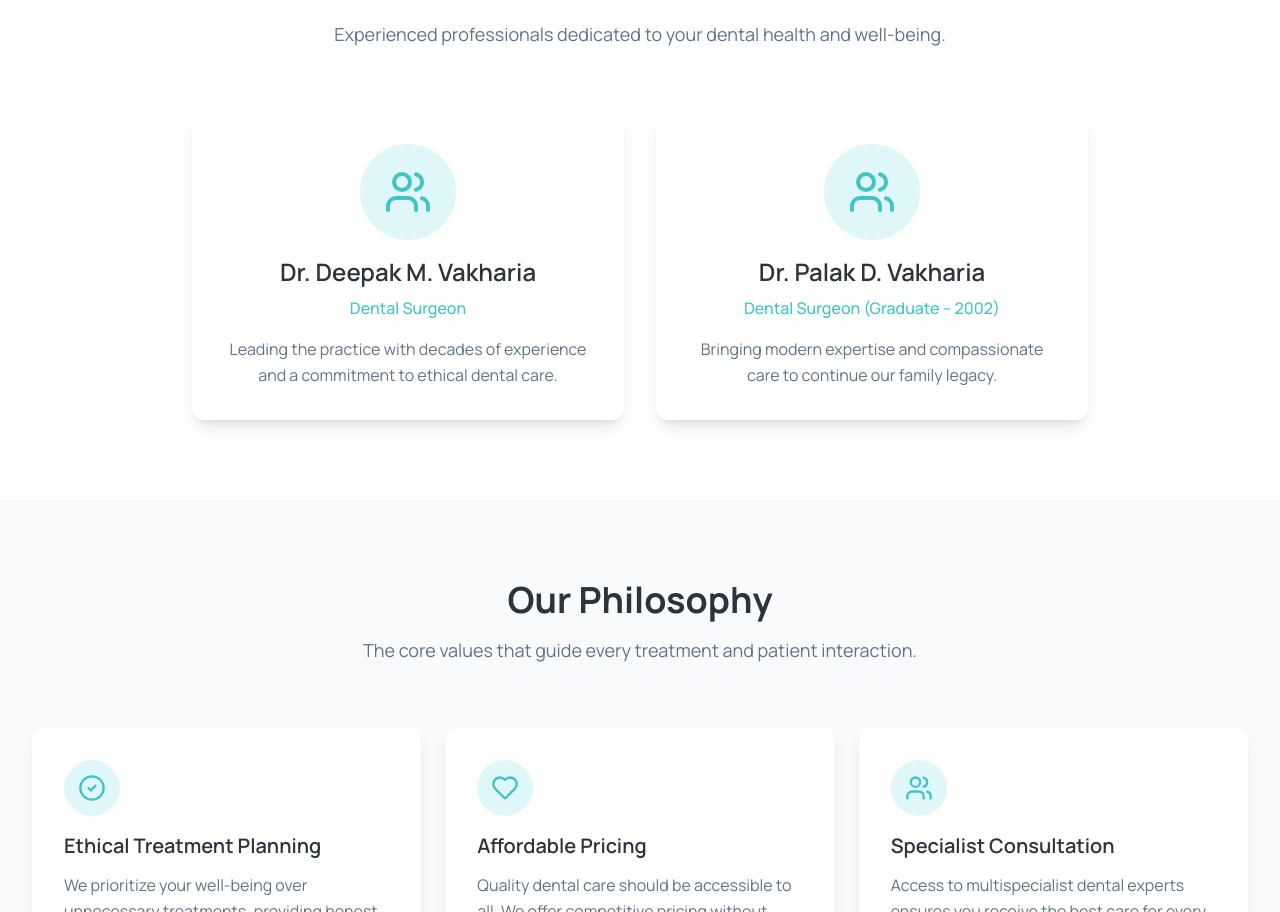
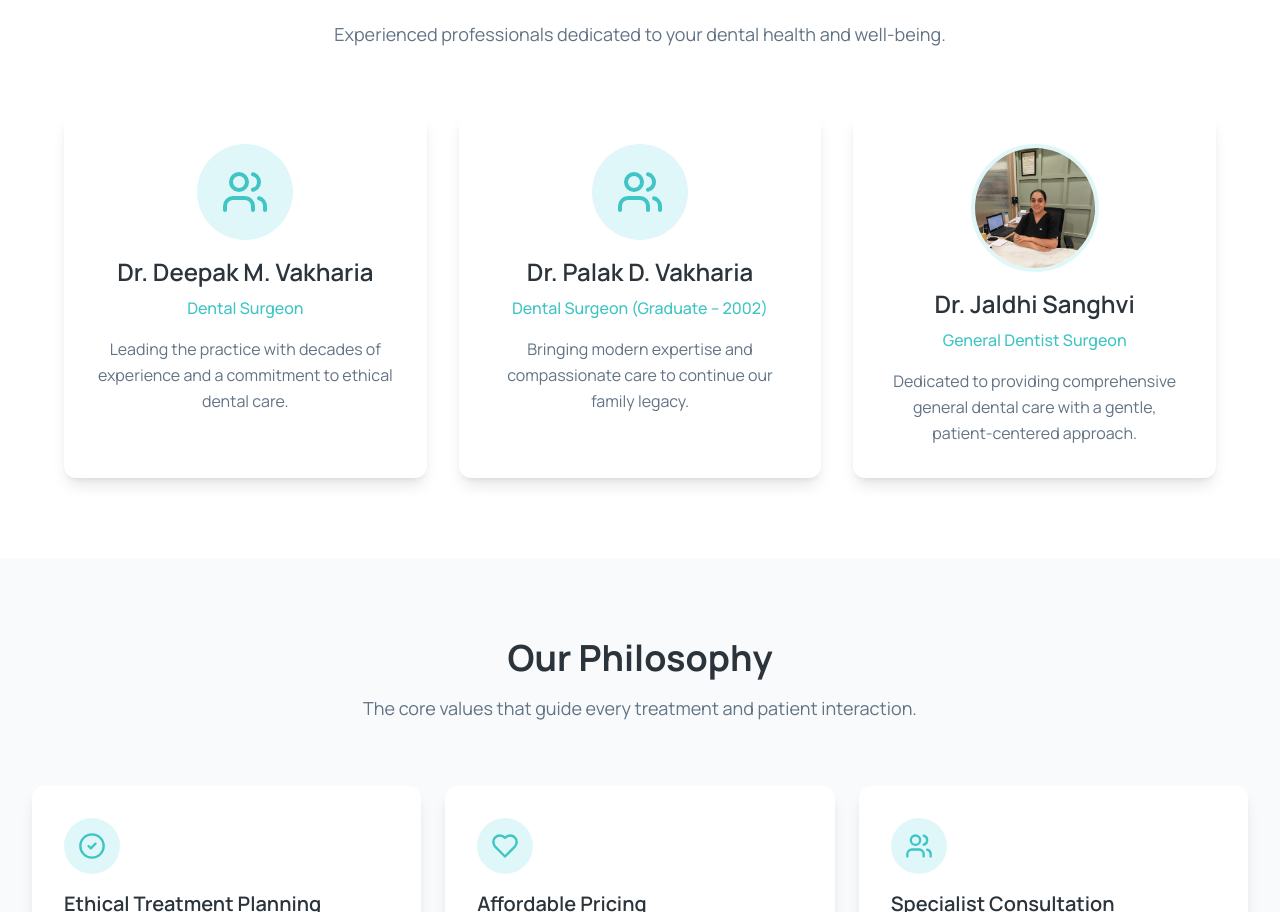
Before and after one commit to jayraiwebbolt-create/vakharia-clinic, a Next.js app: page /about-us in a window 1280 px wide. Shown: the part 2554-3466 px from the top of the page. Built offline with nearby package versions, Linux system fonts and the light colour scheme.

Commit message:
Updated page.tsx

```diff
--- a/app/about-us/page.tsx
+++ b/app/about-us/page.tsx
@@ -240,7 +240,7 @@ export default function AboutUs() {
             </p>
           </div>
 
-          <div className="grid md:grid-cols-2 gap-8 max-w-4xl mx-auto">
+          <div className="grid md:grid-cols-2 lg:grid-cols-3 gap-8 max-w-6xl mx-auto">
             <Card className="border-none shadow-lg bg-white">
               <CardContent className="p-8 text-center">
                 <div className="w-24 h-24 bg-dental-blue-light rounded-full flex items-center justify-center mx-auto mb-4">
@@ -263,6 +263,23 @@ export default function AboutUs() {
                 <p className="text-dental-teal font-medium mb-4">Dental Surgeon (Graduate – 2002)</p>
                 <p className="text-muted-foreground leading-relaxed">
                   Bringing modern expertise and compassionate care to continue our family legacy.
+                </p>
+              </CardContent>
+            </Card>
+
+            <Card className="border-none shadow-lg bg-white">
+              <CardContent className="p-8 text-center">
+                <div className="w-32 h-32 rounded-full overflow-hidden mx-auto mb-4 border-4 border-dental-blue-light">
+                  <img
+                    src="/WhatsApp_Image_2026-03-12_at_11.34.43_AM_(1).jpeg"
+                    alt="Dr. Jaldhi Sanghvi"
+                    className="w-full h-full object-cover"
+                  />
+                </div>
+                <h3 className="text-2xl font-semibold mb-2">Dr. Jaldhi Sanghvi</h3>
+                <p className="text-dental-teal font-medium mb-4">General Dentist Surgeon</p>
+                <p className="text-muted-foreground leading-relaxed">
+                  Dedicated to providing comprehensive general dental care with a gentle, patient-centered approach.
                 </p>
               </CardContent>
             </Card>
```
